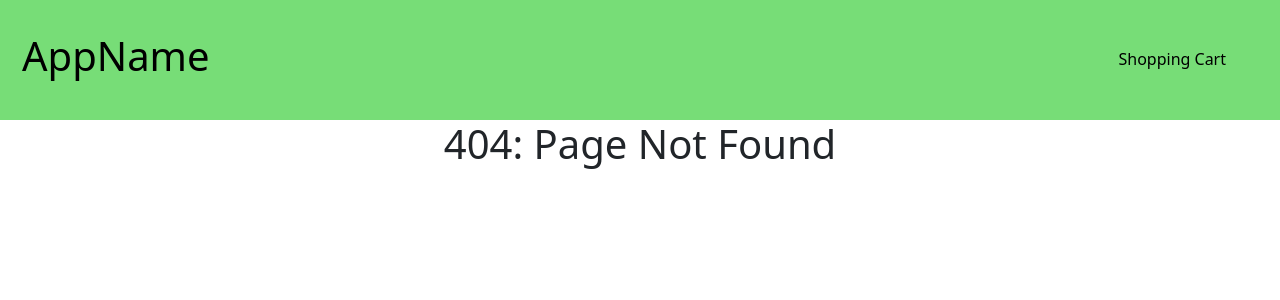
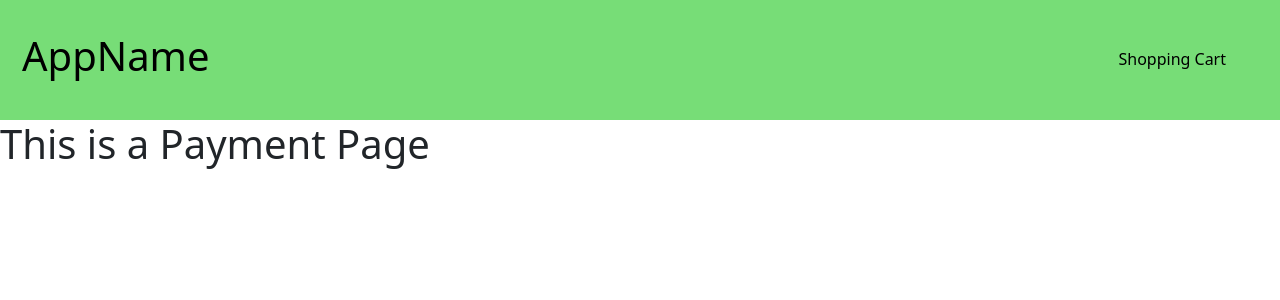
Before and after one commit to tanyipeng834/FreshGO, a Vue app in the folder client/: page /cart/payment in a window 1280 px wide. Before the commit this address had no page. Shown: the top 300 px of the page. Built offline with nearby package versions, Linux system fonts and the light colour scheme.

Commit message:
Added payment page (not complete)

```diff
--- a/client/src/router/index.js
+++ b/client/src/router/index.js
@@ -5,6 +5,7 @@ import CartPage from '../views/CartPage.vue'
 import ProductDetailsPage from '../views/ProductDetailsPage.vue'
 import ProductsPage from '../views/ProductsPage.vue'
 import NotFoundPage from '../views/NotFoundPage.vue'
+import PaymentPage from '../views/PaymentPage.vue'
 
 const routes = [
   {
@@ -33,6 +34,11 @@ const routes = [
     name: 'Cart',
     component: CartPage,
   },
+  {
+    path: '/cart/payment',
+    name: 'Payment',
+    component: PaymentPage,
+  },
   //{
   //  path: '/about',
   //  name: 'about',
--- /dev/null
+++ b/client/src/views/PaymentPage.vue
@@ -0,0 +1,17 @@
+<template>
+<h1>This is a Payment Page</h1>
+</template>
+
+<script>
+//export default {
+//    name: "PaymentPage",
+//    data() {
+//        return {
+//           payment,
+//        };
+//    }
+//} ;
+</script>
+
+<style>
+</style>
```
